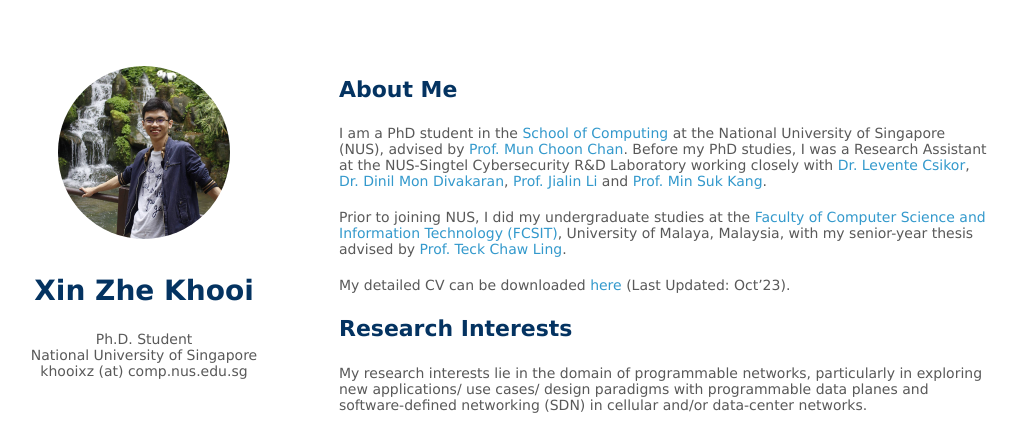
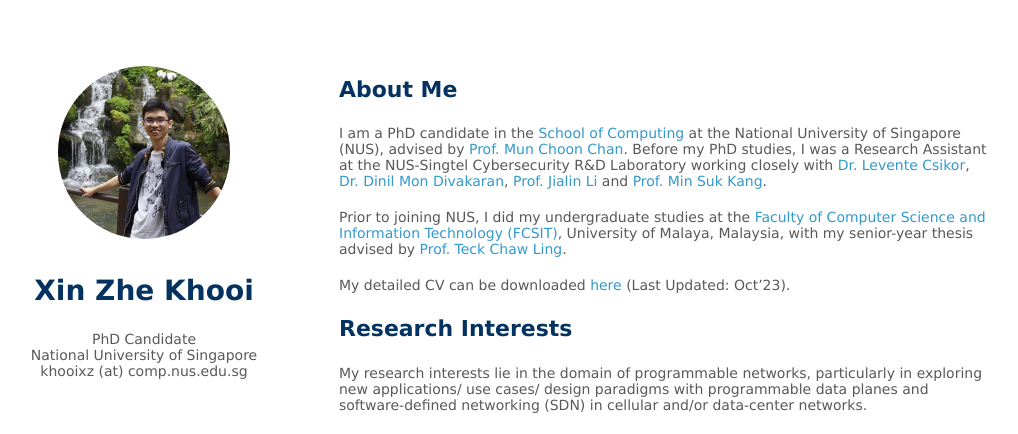
Before and after one commit to khooi8913/khooi8913.github.io, a Jekyll site: the page built from index.md, in a window 1280 px wide and 900 px high. Shown: the top 434 px of the window, without its empty margins (131-1149 px from the left). Built offline with Jekyll 4.4.1, drawn with Linux system fonts in a browser that asks for light colours; nearby versions of some CDN libraries; a style sheet for code colours, icons or effects is not loaded; our own code applies the rules of GitHub Pages for plain Markdown files.

Commit message:
updated from student to candidate

```diff
--- a/_config.yml
+++ b/_config.yml
@@ -1,13 +1,13 @@
 # Basic Information
 title: Xin Zhe Khooi
-position: Ph.D. Student
+position: PhD Candidate
 affiliation: National University of Singapore
 email: khooixz (at) comp.nus.edu.sg
 
 # Search Engine Optimization (SEO)
 # The following information is used to improve the website traffic from search engines, e.g., Google.
 keywords: Xin Zhe Khooi
-description: Xin Zhe Khooi | Ph.D. Student
+description: Xin Zhe Khooi | PhD Candidate
 # canonical: https://minimal-light.yyliu.net/
 
 # Links
--- a/index.md
+++ b/index.md
@@ -4,7 +4,7 @@ layout: homepage
 
 ## About Me
 
-I am a PhD student in the [School of Computing](https://www.comp.nus.edu.sg/) at the National University of Singapore (NUS), advised by [Prof. Mun Choon Chan](https://www.comp.nus.edu.sg/~chanmc/).
+I am a PhD candidate in the [School of Computing](https://www.comp.nus.edu.sg/) at the National University of Singapore (NUS), advised by [Prof. Mun Choon Chan](https://www.comp.nus.edu.sg/~chanmc/).
 Before my PhD studies, I was a Research Assistant at the NUS-Singtel Cybersecurity R&D Laboratory working closely with [Dr. Levente Csikor](http://lendulet.tmit.bme.hu/lendulet_website/?page_id=251), [Dr. Dinil Mon Divakaran](https://www.dinil.net/), [Prof. Jialin Li](https://www.comp.nus.edu.sg/~lijl/) and [Prof. Min Suk Kang](https://netsp.kaist.ac.kr/min-suk-kang).
 
 Prior to joining NUS, I did my undergraduate studies at the [Faculty of Computer Science and Information Technology (FCSIT)](https://fsktm.um.edu.my/), University of Malaya, Malaysia, with my senior-year thesis advised by [Prof. Teck Chaw Ling](https://umexpert.um.edu.my/tchaw).
```
